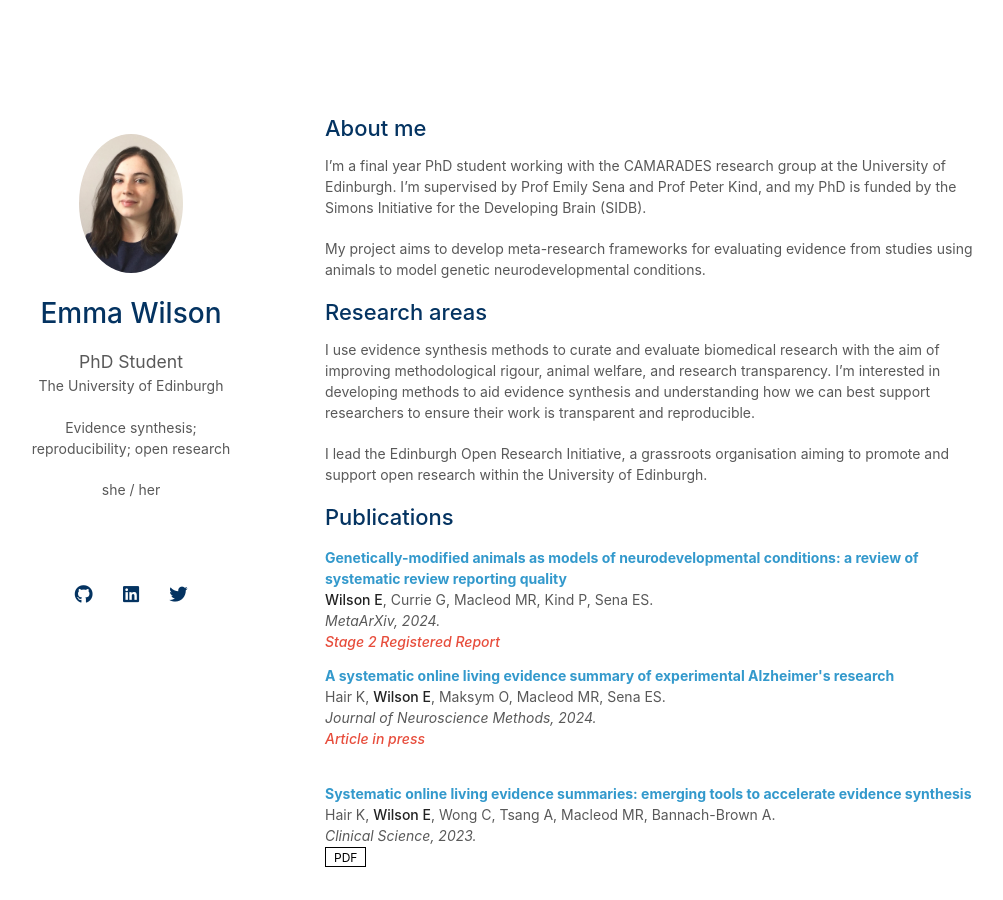
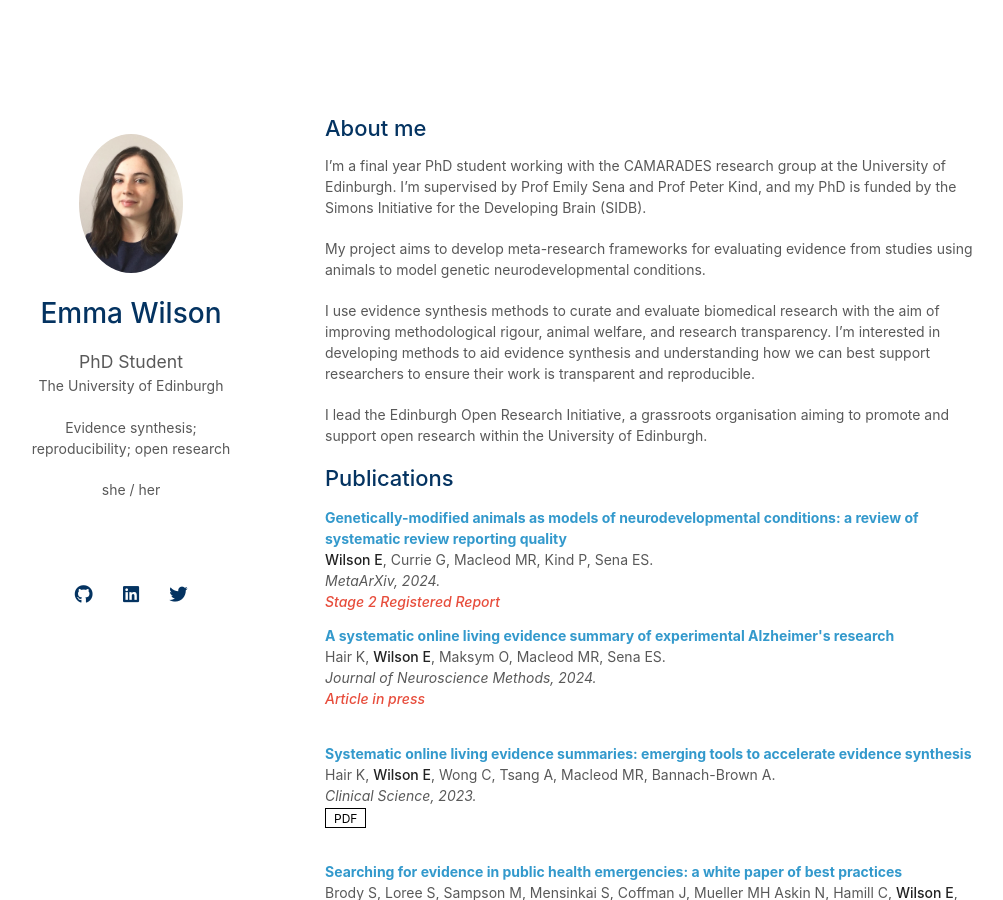
Before and after one commit to emma-wilson/emma-wilson.github.io, a Jekyll site: the page built from index.md, in a window 1280 px wide and 900 px high. Shown: the whole window, without its empty margins (145-1148 px from the left). Built offline with Jekyll 4.4.1, drawn with Linux system fonts in a browser that asks for light colours; nearby versions of some CDN libraries; comment, search, counter and statistics services are not loaded; a style sheet for code colours, icons or effects is not loaded; our own code applies the rules of GitHub Pages for plain Markdown files.

Commit message:
Update index.md

```diff
--- a/index.md
+++ b/index.md
@@ -8,7 +8,6 @@ I'm a final year PhD student working with the CAMARADES research group at the Un
 
 My project aims to develop meta-research frameworks for evaluating evidence from studies using animals to model genetic neurodevelopmental conditions.
 
-## Research areas
 I use evidence synthesis methods to curate and evaluate biomedical research with the aim of improving methodological rigour, animal welfare, and research transparency. I’m interested in developing methods to aid evidence synthesis and understanding how we can best support researchers to ensure their work is transparent and reproducible.
 
 I lead the Edinburgh Open Research Initiative, a grassroots organisation aiming to promote and support open research within the University of Edinburgh.
```
